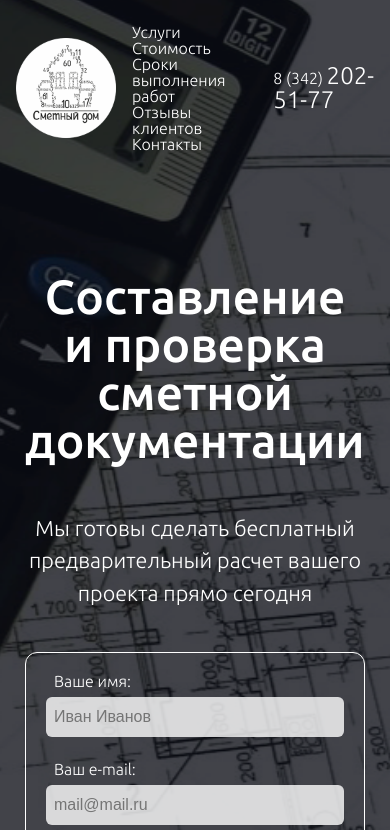
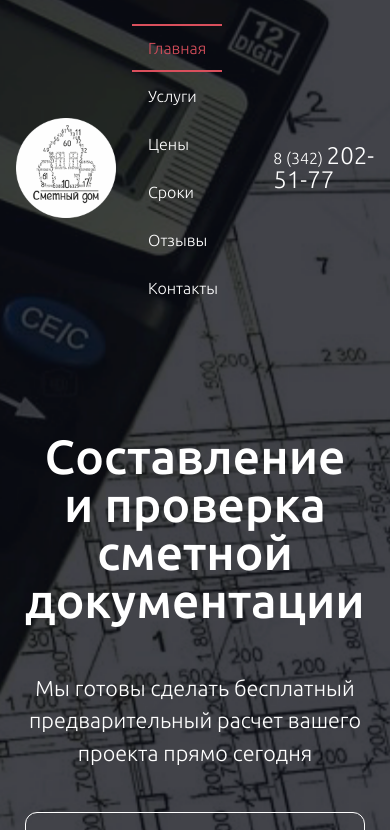
Before and after one commit to ponomarev-iv/smeta-house, a website: page _dev/index.html in a window 390 px wide. Shown: the top 830 px of the page. Drawn offline with nearby package versions, Linux system fonts and the light colour scheme; files that its build step writes are made by us from their sources.

Commit message:
Сделал анимацию на главную страницу и прикольные переключатели в меню

```diff
--- a/_dev/index.html
+++ b/_dev/index.html
@@ -10,8 +10,8 @@
 </head>
 <body>
 
-<section class="hero-section">
-    <div class="hero-section__bg"></div>
+<section id="hero" class="hero">
+    <div class="hero__bg"></div>
     <div class="c-wrap">
         <header class="header">
             <div class="header__left">
@@ -19,12 +19,13 @@
             </div>
 
             <div class="header__centr">
-                <nav class="main-nav">
-                    <a href="#">Услуги</a>
-                    <a href="#">Стоимость</a>
-                    <a href="#">Сроки выполнения работ</a>
-                    <a href="#">Отзывы клиентов</a>
-                    <a href="#">Контакты</a>
+                <nav id="js-nav" class="main-nav">
+                    <a href="#hero" class="is-active">Главная</a>
+                    <a href="#service">Услуги</a>
+                    <a href="#price">Цены</a>
+                    <a href="#job-time">Сроки</a>
+                    <a href="#feedback">Отзывы</a>
+                    <a href="#contact">Контакты</a>
                 </nav>
             </div>
 
@@ -33,13 +34,13 @@
             </div>
         </header>
 
-        <h1 class="hero-section__title">Cоставление и&nbsp;проверка сметной документации</h1>
+        <h1 class="hero__title">Cоставление и&nbsp;проверка сметной документации</h1>
 
-            <p class="hero-section__txt">
+            <p class="hero__txt">
                 Мы готовы сделать бесплатный предварительный расчет вашего проекта прямо сегодня
             </p>
 
-            <div class="hero-section__form">
+            <div class="hero__form">
                 <form action="" class="form">
                     <div class="form__row">
                         <label for="name" class="label">Ваше имя:</label>
@@ -67,6 +68,8 @@
     </a>
 
 </section>
-
+<script src="https://code.jquery.com/jquery-3.2.1.min.js" integrity="sha256-hwg4gsxgFZhOsEEamdOYGBf13FyQuiTwlAQgxVSNgt4=" crossorigin="anonymous"></script>
+<script src="https://cdnjs.cloudflare.com/ajax/libs/gsap/1.19.1/TweenMax.min.js"></script>
+<script src="js/main.js"></script>
 </body>
 </html>
--- /dev/null
+++ b/_dev/js/main.js
@@ -0,0 +1,39 @@
+/**
+ * Created by ponomarev-iv on 27.06.2017.
+ */
+
+function toggleMenu(){
+    var menu = $('#js-nav'),
+        link = menu.children();
+
+    link.click(function(){
+      if($(this).hasClass('is-active')){
+          return false
+      }
+      else{
+          link.removeClass('is-active');
+          $(this).addClass('is-active');
+      }
+    })
+}
+
+
+function animateHeader(){
+    var tl = new TimelineMax();
+
+    tl
+        .fromTo('.header__left', 1, {y:-100,opacity: 0}, {y: 0,opacity: 1})
+        .fromTo('.header__right', 1, {x: 200, opacity: 0}, {x:0, opacity: 1},"-=0.7")
+        .staggerFromTo('.main-nav a', 0.5, {opacity:0,y: -30}, {opacity: 1,y: -0}, 0.1)
+        .fromTo('.hero__title', 1, {y: 20, opacity: 0}, {y: 0, opacity: 1},"-=0.7")
+        .fromTo('.hero__txt', 0.5, {y: 30, opacity: 0}, {y: 0, opacity: 1})
+        .fromTo('.hero__form', 1, {opacity: 0}, {opacity: 1},"-=0.7")
+        .fromTo('.scroll-down', 0.5, {y:10, opacity: 0}, {y: 0, opacity: 1},"-=0.5");
+}
+
+animateHeader();
+
+
+$(document).ready(function(){
+    toggleMenu();
+});
--- a/_dev/scss/all.scss
+++ b/_dev/scss/all.scss
@@ -8,6 +8,6 @@
 @import "inc/ui";
 
 //blocks
-@import "inc/blocks/hero-section";
+@import "inc/blocks/hero";
 @import "inc/blocks/header";
 @import "inc/blocks/main-nav";
--- a/_dev/scss/inc/_var.scss
+++ b/_dev/scss/inc/_var.scss
@@ -5,3 +5,4 @@
 //color
 $black: #333333;
 $white: #ffffff;
+$accent: #d94f5c;
--- a/_dev/scss/inc/blocks/header.scss
+++ b/_dev/scss/inc/blocks/header.scss
@@ -12,6 +12,11 @@
   display: flex;
   justify-content: space-between;
   align-items: center;
+
+  //&__left,
+  //&__right{
+  //  opacity: 0;
+  //}
 }
 
 .phone{
--- a/_dev/scss/inc/blocks/hero-section.scss
+++ b/_dev/scss/inc/blocks/hero.scss
@@ -1,7 +1,7 @@
 /**
  * Created by Pompo on 27.06.2017.
  */
-.hero-section{
+.hero{
   overflow: hidden;
   position: relative;
   min-height: 100vh;
@@ -22,6 +22,7 @@
     color: $white;
     text-align: center;
     padding: 2em 0 1em;
+    //opacity: 0;
 
   }
 
--- a/_dev/scss/inc/blocks/main-nav.scss
+++ b/_dev/scss/inc/blocks/main-nav.scss
@@ -4,9 +4,54 @@
 .main-nav{
 
   & a{
+    //color: $white;
+    padding: 1rem;
     color: $white;
-    padding: 0 1rem;
+    transition: opacity 0.4s;
     display: inline-block;
     text-decoration: none;
+    user-select: none;
+    position: relative;
+    margin: 0 1em;
+    text-align: center;
+    //opacity: 0;
+    //
+    //&:hover{
+    //  //opacity: 1;
+    //}
+
+    &:before,
+    &:after{
+      content: '';
+      position: absolute;
+      left: 0;
+      width: 100%;
+      height: 2px;
+      background: $accent;
+      transform: scale3d(0, 1, 1);
+      transition: transform 0.2s;
+    }
+
+    &:before{
+      top: 0;
+      transform-origin: 0 50%;
+    }
+
+    &:after{
+      bottom: 0;
+      transform-origin: 100% 50%;
+    }
+
+    &.is-active{
+      color: $accent;
+      //opacity: 1;
+
+      &:before,
+      &:after{
+        transform: scale3d(1, 1, 1);
+        transition-timing-function: cubic-bezier(0.22, 0.61, 0.36, 1);
+        transition-duration: 0.4s;
+      }
+    }
   }
 }
--- /dev/null
+++ b/public/js/main.js
@@ -0,0 +1 @@
+function toggleMenu(){var o=$("#js-nav"),a=o.children();a.click(function(){return!$(this).hasClass("is-active")&&(a.removeClass("is-active"),void $(this).addClass("is-active"))})}function animateHeader(){var o=new TimelineMax;o.fromTo(".header__left",1,{y:-100,opacity:0},{y:0,opacity:1}).fromTo(".header__right",1,{x:200,opacity:0},{x:0,opacity:1},"-=0.7").staggerFromTo(".main-nav a",.5,{opacity:0,y:-30},{opacity:1,y:-0},.1).fromTo(".hero__title",1,{y:20,opacity:0},{y:0,opacity:1},"-=0.7").fromTo(".hero__txt",.5,{y:30,opacity:0},{y:0,opacity:1}).fromTo(".hero__form",1,{opacity:0},{opacity:1},"-=0.7").fromTo(".scroll-down",.5,{y:10,opacity:0},{y:0,opacity:1},"-=0.5")}animateHeader(),$(document).ready(function(){toggleMenu()});
```
Also changed, not shown: public/index.html (+15 -12 lines), public/css/all.css.
